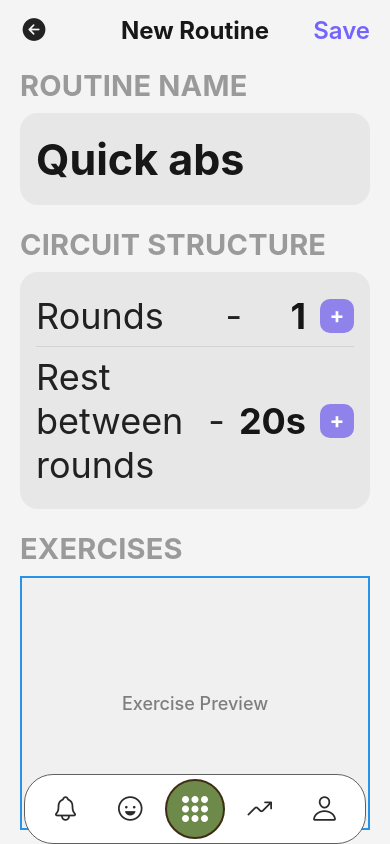
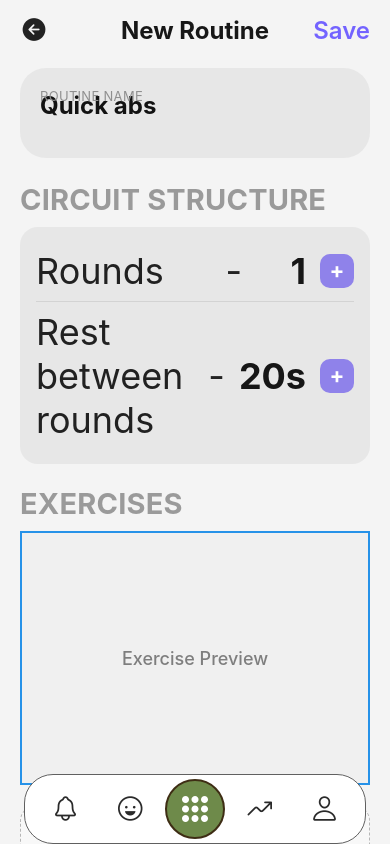
Before and after one commit to gonzen2310/flexr, a React Native app: screen /New in a window 390 px wide. Built offline with nearby package versions, Linux system fonts and the light colour scheme.

Commit message:
fix: routine name input UI fixed

```diff
--- a/src/features/new/presentation/screens/NewScreen.tsx
+++ b/src/features/new/presentation/screens/NewScreen.tsx
@@ -27,8 +27,8 @@ export function NewScreen() {
           </TouchableOpacity>
         </View>
 
-        <Text style={styles.sectionLabel}>ROUTINE NAME</Text>
-        <View style={styles.card}>
+        <View style={styles.routineCard}>
+          <Text style={styles.routineCardLabel}>ROUTINE NAME</Text>
           <TextInput
             defaultValue="Quick abs"
             placeholder="Routine name"
@@ -142,11 +142,27 @@ const styles = StyleSheet.create({
     paddingVertical: 14,
     marginBottom: 22,
   },
+  routineCard: {
+    backgroundColor: '#E7E7E7',
+    borderRadius: 26,
+    paddingHorizontal: 20,
+    paddingTop: 20,
+    paddingBottom: 24,
+    marginBottom: 24,
+  },
+  routineCardLabel: {
+    fontSize: 13,
+    fontWeight: '400',
+    color: '#8F8F8F',
+    letterSpacing: 0.3,
+    marginBottom: -26,
+  },
   routineInput: {
-    fontSize: 43,
+    fontSize: 24,
     fontWeight: '700',
-    color: '#171717',
-    paddingVertical: 6,
+    color: '#121212',
+    lineHeight: 56,
+    paddingVertical: 0,
   },
   structureRow: {
     flexDirection: 'row',
```
